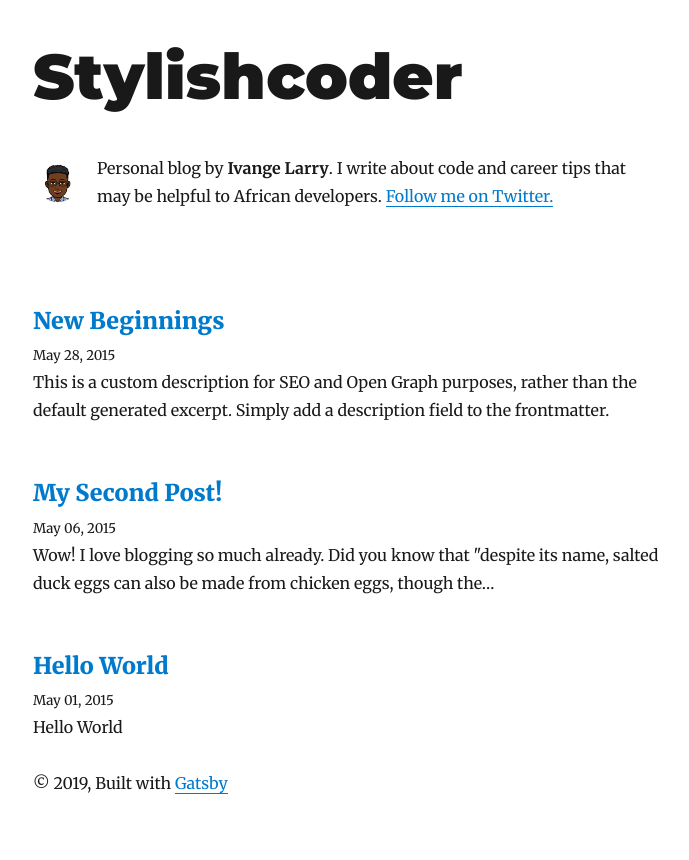
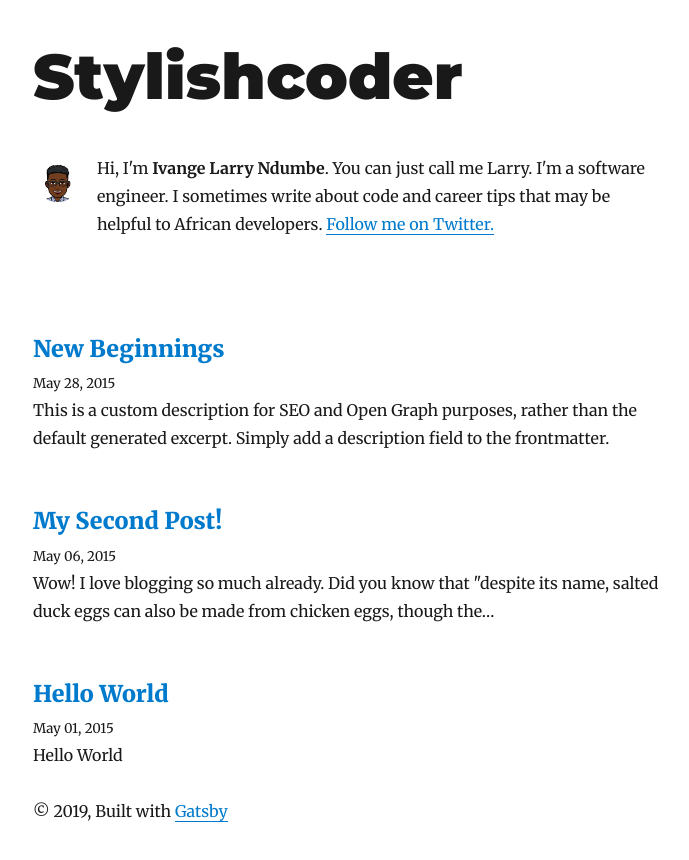
Before and after one commit to ivange94/stylishcoder.dev, a Gatsby site: page / in a window 1280 px wide. Shown: the whole page, without its empty margins (292-981 px from the left). Before the commit the page ends 839 px from the top, so only its background shows below. Built offline with nearby package versions, Linux system fonts and the light colour scheme; Gatsby itself is replaced by a stand-in of ours; some packages are replaced by stand-ins of ours.

Commit message:
Update bio

```diff
--- a/gatsby-config.js
+++ b/gatsby-config.js
@@ -1,7 +1,7 @@
 module.exports = {
   siteMetadata: {
     title: `Stylishcoder`,
-    author: `Ivange Larry`,
+    author: `Ivange Larry Ndumbe`,
     description: `Personal blog.`,
     siteUrl: `https://stylishcoder.dev`,
     social: {
--- a/src/components/bio.js
+++ b/src/components/bio.js
@@ -54,7 +54,7 @@
         }}
       />
       <p>
-        Personal blog by <strong>{author}</strong>. I write about code and career tips that may be helpful to African developers.
+        Hi, I'm <strong>{author}</strong>. You can just call me Larry. I'm a software engineer. I sometimes write about code and career tips that may be helpful to African developers.
         {` `}
         <a href={`https://twitter.com/${social.twitter}`} target='_blank'>
           Follow me on Twitter.
```
